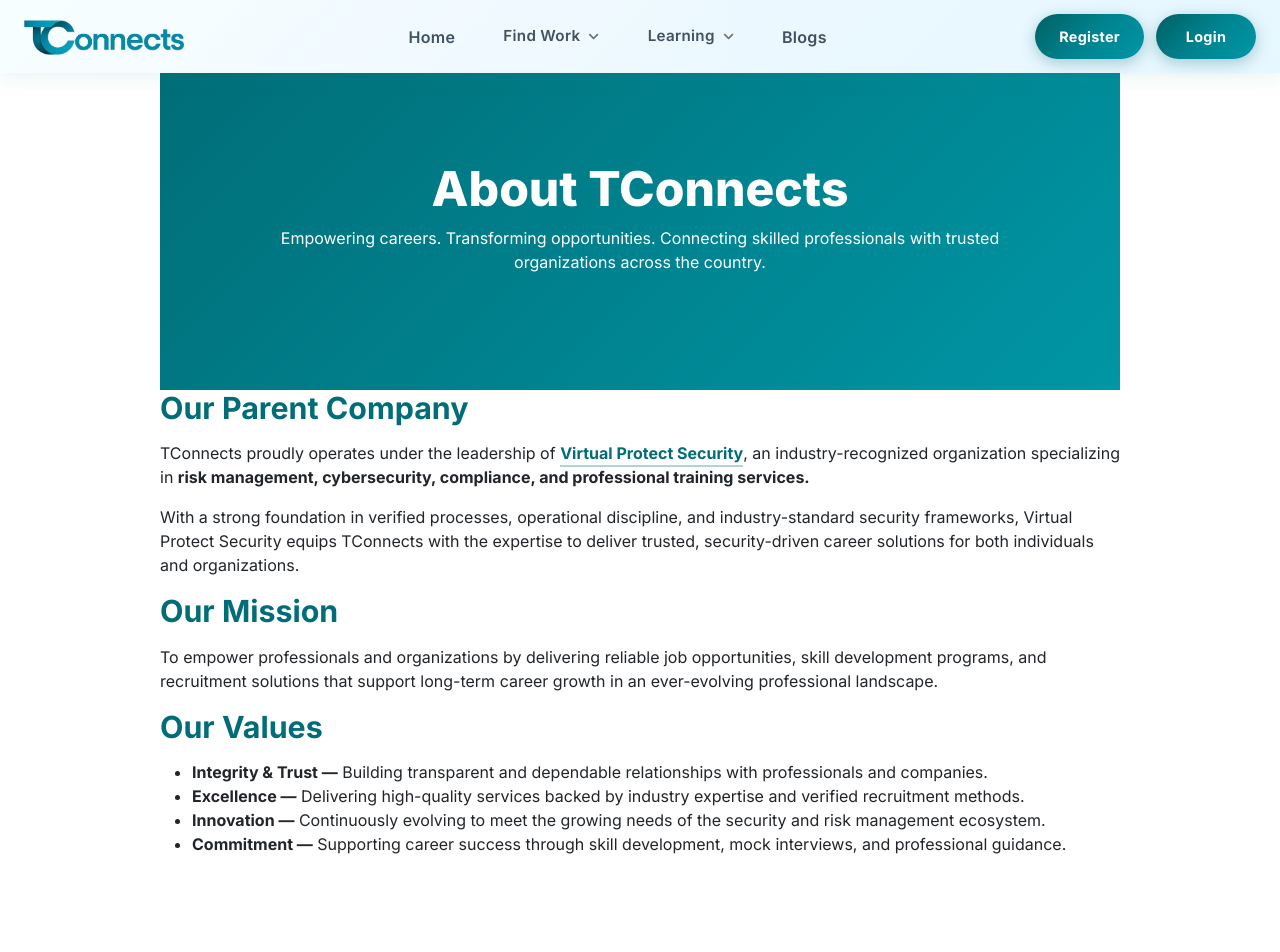
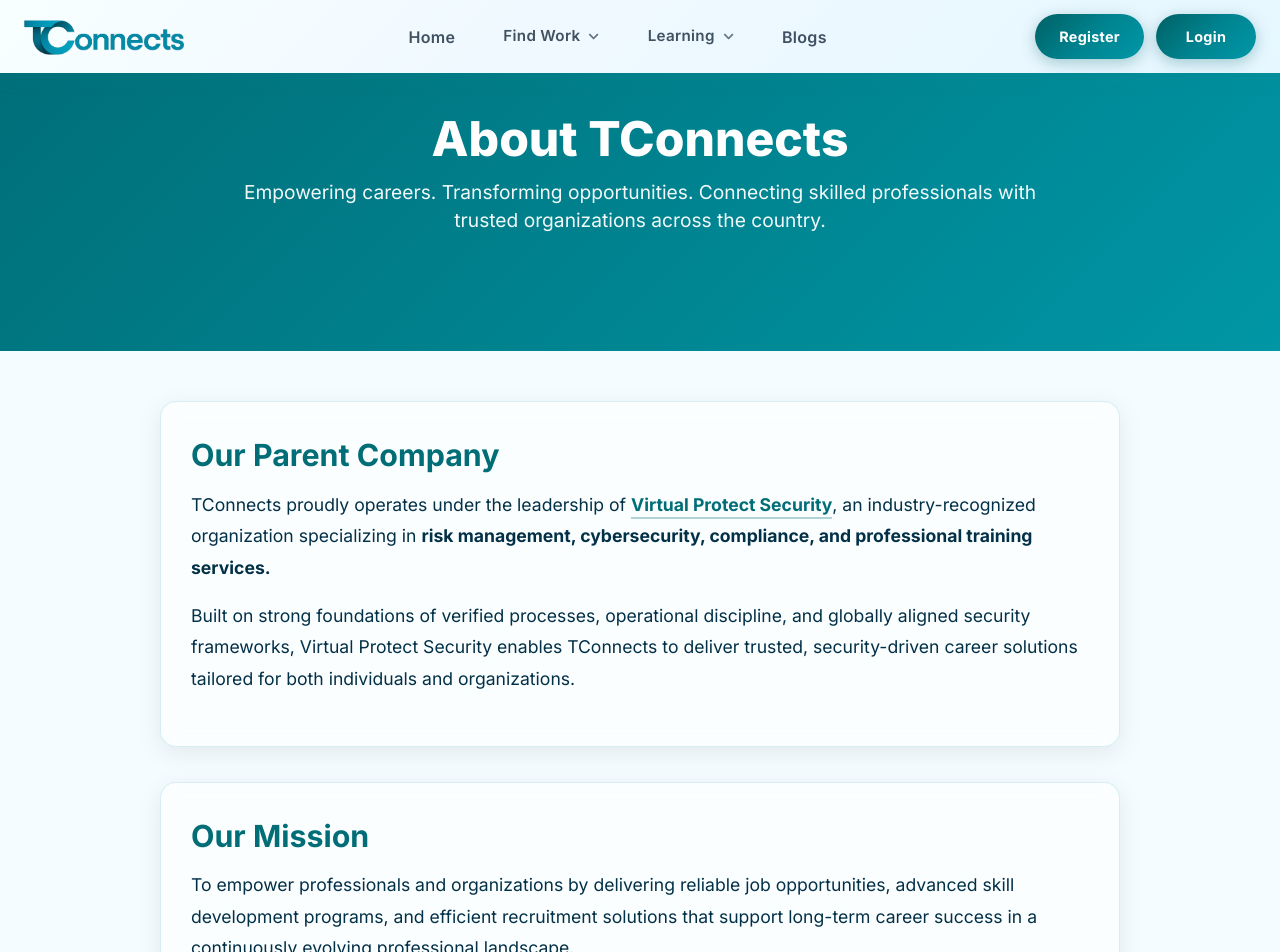
Before and after one commit to geethanjalitconnects/tconnects-frontend, a React (Vite) app: page /about-us in a window 1280 px wide. Shown: the top 952 px of the page. Before the commit the page ends 906 px from the top, so only its background shows below. Built offline with nearby package versions, Linux system fonts and the light colour scheme; no server answers.

Commit message:
update the aboutus

```diff
--- a/src/components/AboutUs.css
+++ b/src/components/AboutUs.css
@@ -100,7 +100,7 @@
 
 .parent-company-link:hover {
   color: #00555d;
-  border-bottom-color: #00555d;
+
 }
 
 /* RESPONSIVE DESIGN */
--- a/src/components/AboutUs.jsx
+++ b/src/components/AboutUs.jsx
@@ -3,24 +3,25 @@
 
 const AboutUs = () => {
   return (
-    <div className="aboutus-container">
+    <div className="aboutus-wrapper">
 
-      {/* ==== HERO HEADER ==== */}
+      {/* ================= HERO SECTION ================= */}
       <section className="aboutus-hero">
         <div className="aboutus-hero-content">
           <h1 className="aboutus-title">About TConnects</h1>
-          <p className="aboutus-subtext">
+          <p className="aboutus-subtitle">
             Empowering careers. Transforming opportunities. Connecting skilled
             professionals with trusted organizations across the country.
           </p>
         </div>
       </section>
 
-      {/* ==== PARENT COMPANY SECTION ==== */}
-      <section className="about-section-card">
+      <div className="aboutus-container">
+        {/* ================= PARENT COMPANY ================= */}
+        <div className="aboutus-card">
           <h2 className="section-heading">Our Parent Company</h2>
 
-        <p className="section-text">
+          <p>
             TConnects proudly operates under the leadership of{" "}
             <a
               href="https://www.vprotectsecurity.com/"
@@ -37,48 +38,55 @@
             </strong>
           </p>
 
-        <p className="section-text">
-          With a strong foundation in verified processes, operational discipline,
-          and industry-standard security frameworks, Virtual Protect Security
-          equips TConnects with the expertise to deliver trusted, security-driven
-          career solutions for both individuals and organizations.
+          <p>
+            Built on strong foundations of verified processes, operational
+            discipline, and globally aligned security frameworks, Virtual
+            Protect Security enables TConnects to deliver trusted, security-driven
+            career solutions tailored for both individuals and organizations.
           </p>
-      </section>
+        </div>
 
-      {/* ==== MISSION SECTION ==== */}
-      <section className="about-section-card">
+        {/* ================= MISSION ================= */}
+        <div className="aboutus-card">
           <h2 className="section-heading">Our Mission</h2>
-        <p className="section-text">
+          <p>
             To empower professionals and organizations by delivering reliable job
-          opportunities, skill development programs, and recruitment solutions
-          that support long-term career growth in an ever-evolving professional
-          landscape.
+            opportunities, advanced skill development programs, and efficient
+            recruitment solutions that support long-term career success in a
+            continuously evolving professional landscape.
           </p>
-      </section>
+        </div>
 
-      {/* ==== VALUES SECTION ==== */}
-      <section className="about-section-card">
+        {/* ================= VALUES ================= */}
+        <div className="aboutus-card">
           <h2 className="section-heading">Our Values</h2>
 
-        <ul className="values-list">
+          <ul className="premium-values-list">
             <li>
-            <strong>Integrity & Trust —</strong> Building transparent and
-            dependable relationships with professionals and companies.
+              <strong>Integrity & Trust —</strong> Building dependable, transparent
+              relationships with professionals and employers.
             </li>
+
             <li>
-            <strong>Excellence —</strong> Delivering high-quality services
-            backed by industry expertise and verified recruitment methods.
+              <strong>Excellence —</strong> Delivering high-quality services backed
+              by experience, research, and industry best practices.
             </li>
+
             <li>
-            <strong>Innovation —</strong> Continuously evolving to meet the
-            growing needs of the security and risk management ecosystem.
+              <strong>Innovation —</strong> Continuously adopting modern tools,
+              technologies, and methodologies to elevate the recruitment and
+              career-support ecosystem.
             </li>
+
             <li>
-            <strong>Commitment —</strong> Supporting career success through
-            skill development, mock interviews, and professional guidance.
+              <strong>Commitment —</strong> Supporting each individual’s career
+              journey through expert guidance, verified opportunities, and
+              professional development resources.
             </li>
           </ul>
-      </section>
+        </div>
+
+      </div>
     </div>
   );
 };
```
Lines whose indentation alone changed are shown as unchanged.
